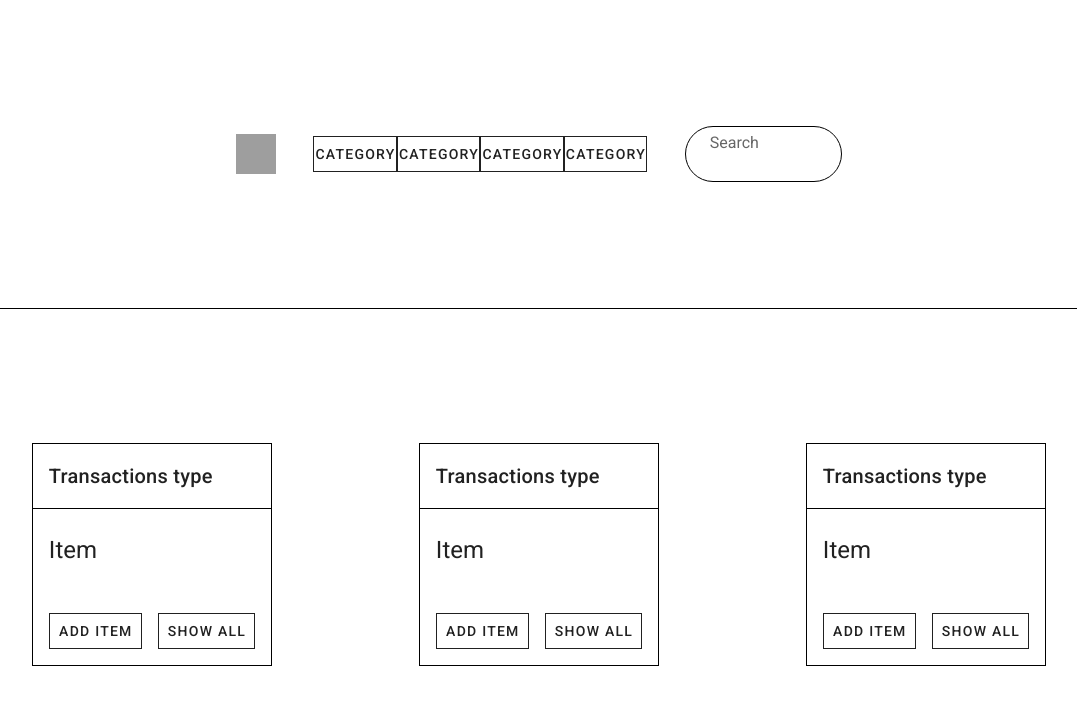
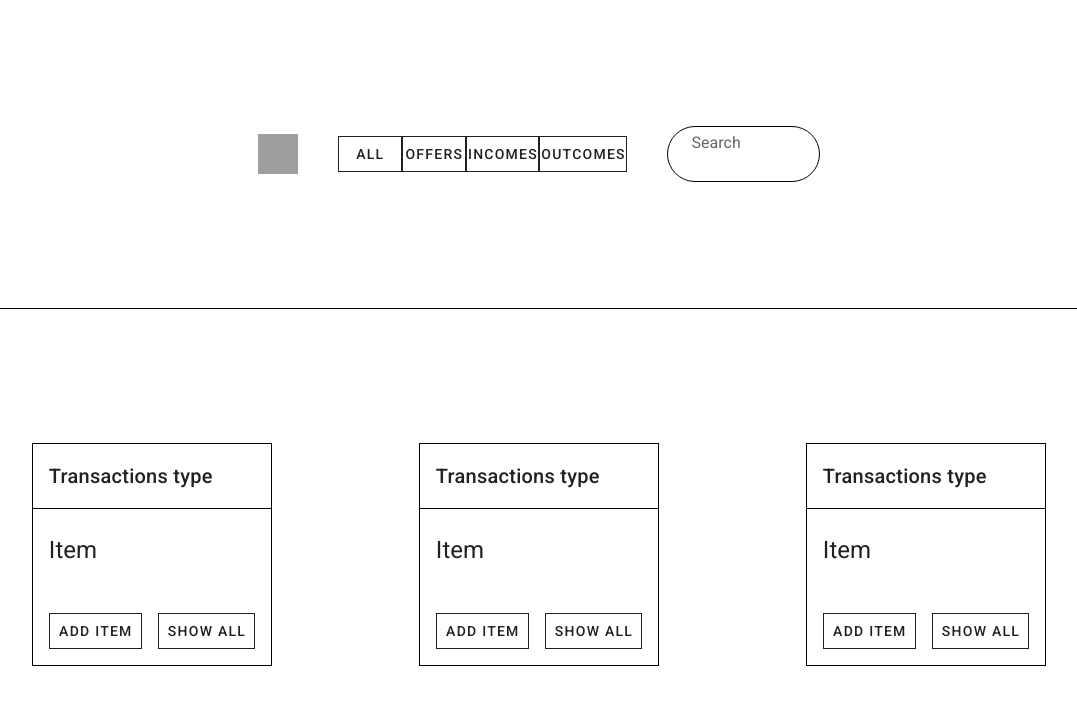
Before and after one commit to bax-uva/code-task, a Vue app: page / in a window 1280 px wide. Shown: the top 704 px of the page, without its empty margins (101-1178 px from the left). Built offline with nearby package versions, Linux system fonts and the light colour scheme; grey boxes are pictures that could not be loaded.

Commit message:
mockup data added, FilterButton component rendering categories

```diff
--- a/src/App.vue
+++ b/src/App.vue
@@ -1,6 +1,6 @@
 <template>
   <v-app>
-    <Header />
+    <Header :items="items" />
     <v-content class="d-flex align-center">
       <v-container class="d-flex justify-space-around align-center">
         <Transactions />
@@ -14,17 +14,16 @@
 <script>
 import Header from "./components/Header";
 import Transactions from "./components/Transactions";
+import items from "./data/data.json";
 
 export default {
   name: "App",
-
   components: {
     Header,
     Transactions
   },
-
   data: () => ({
-    //
+    items
   })
 };
 </script>
--- a/src/components/FilterButton.vue
+++ b/src/components/FilterButton.vue
@@ -1,9 +1,10 @@
 <template>
-  <v-btn class="pa-0 ma-0" tile outlined>Category</v-btn>
+  <v-btn class="pa-0 ma-0" tile outlined>{{ title }} </v-btn>
 </template>
 
 <script>
 export default {
-  name: "FilterButton"
+  name: "FilterButton",
+  props: ["title"]
 };
 </script>
--- a/src/components/Header.vue
+++ b/src/components/Header.vue
@@ -11,10 +11,12 @@
       width="40"
     />
     <v-container class="filter-menu d-flex justify-center pa-0">
-      <FilterButton />
-      <FilterButton />
-      <FilterButton />
-      <FilterButton />
+      <FilterButton :title="'All'" />
+      <FilterButton
+        v-for="category in extractedCategories"
+        v-bind:key="category"
+        :title="category"
+      />
     </v-container>
     <Search />
   </v-app-bar>
@@ -28,6 +30,14 @@ export default {
   components: {
     FilterButton,
     Search
+  },
+  props: ["items"],
+  computed: {
+    extractedCategories() {
+      return this.items
+        .map(a => a.category)
+        .filter((a, b, c) => c.indexOf(a) == b);
+    }
   }
 };
 </script>
--- /dev/null
+++ b/src/data/data.json
@@ -0,0 +1,62 @@
+[
+  {
+    "id": "5e9f0fc781a989cb86835588",
+    "category": "offers"
+  },
+  {
+    "id": "5e9f0fc7429c40b0a17474d8",
+    "category": "incomes"
+  },
+  {
+    "id": "5e9f0fc70f4b90f24701c24b",
+    "category": "offers"
+  },
+  {
+    "id": "5e9f0fc78761364a5501badd",
+    "category": "incomes"
+  },
+  {
+    "id": "5e9f0fc715dbf9b4862e0a69",
+    "category": "incomes"
+  },
+  {
+    "id": "5e9f0fc734410ad77abfb26b",
+    "category": "incomes"
+  },
+  {
+    "id": "5e9f0fc7c12db629f0f5d82e",
+    "category": "offers"
+  },
+  {
+    "id": "5e9f0fc76ea7609273e3e98e",
+    "category": "offers"
+  },
+  {
+    "id": "5e9f0fc7f1eae205fbf0736c",
+    "category": "outcomes"
+  },
+  {
+    "id": "5e9f0fc7021f4f6b2aa6fe47",
+    "category": "offers"
+  },
+  {
+    "id": "5e9f0fc7a6d67986522f5d2e",
+    "category": "outcomes"
+  },
+  {
+    "id": "5e9f0fc793a78280cc667085",
+    "category": "offers"
+  },
+  {
+    "id": "5e9f0fc72120ced1abcbefd0",
+    "category": "outcomes"
+  },
+  {
+    "id": "5e9f0fc7ec44327f71bafe62",
+    "category": "offers"
+  },
+  {
+    "id": "5e9f0fc7215212df7a309a6f",
+    "category": "offers"
+  }
+]
```
